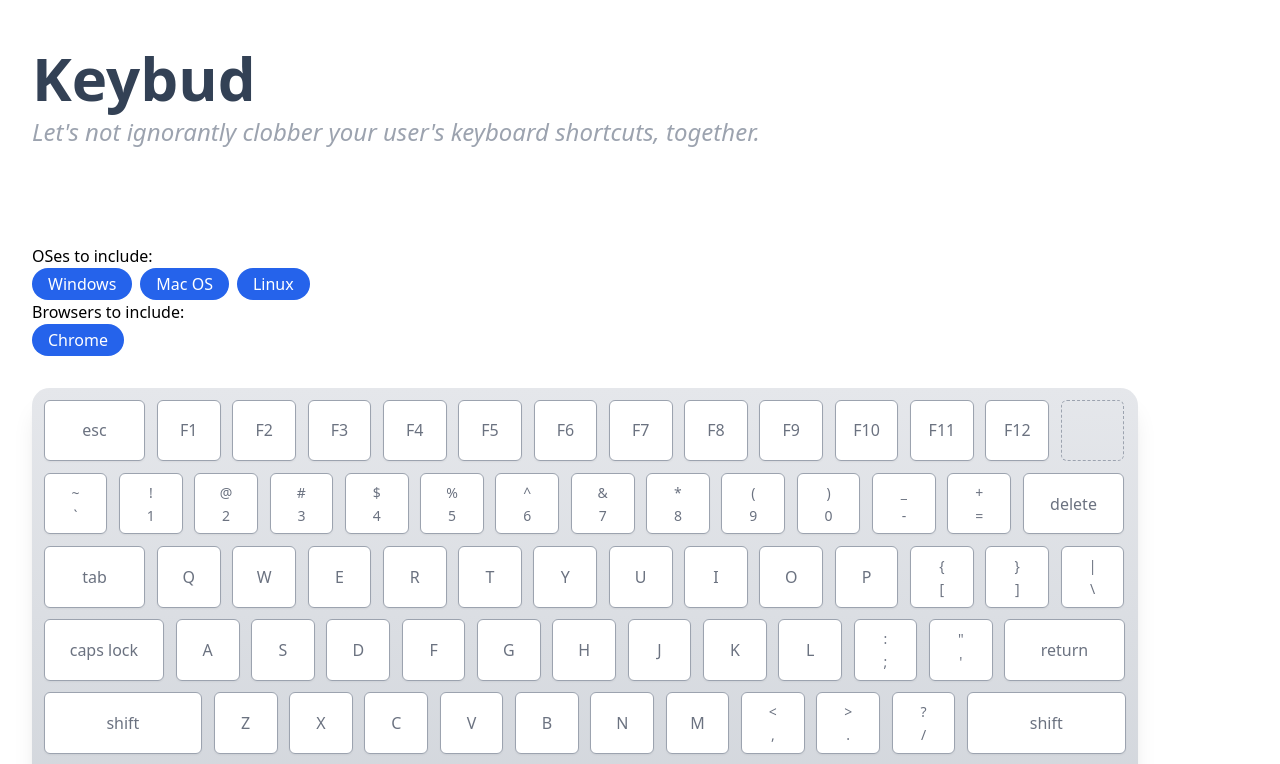
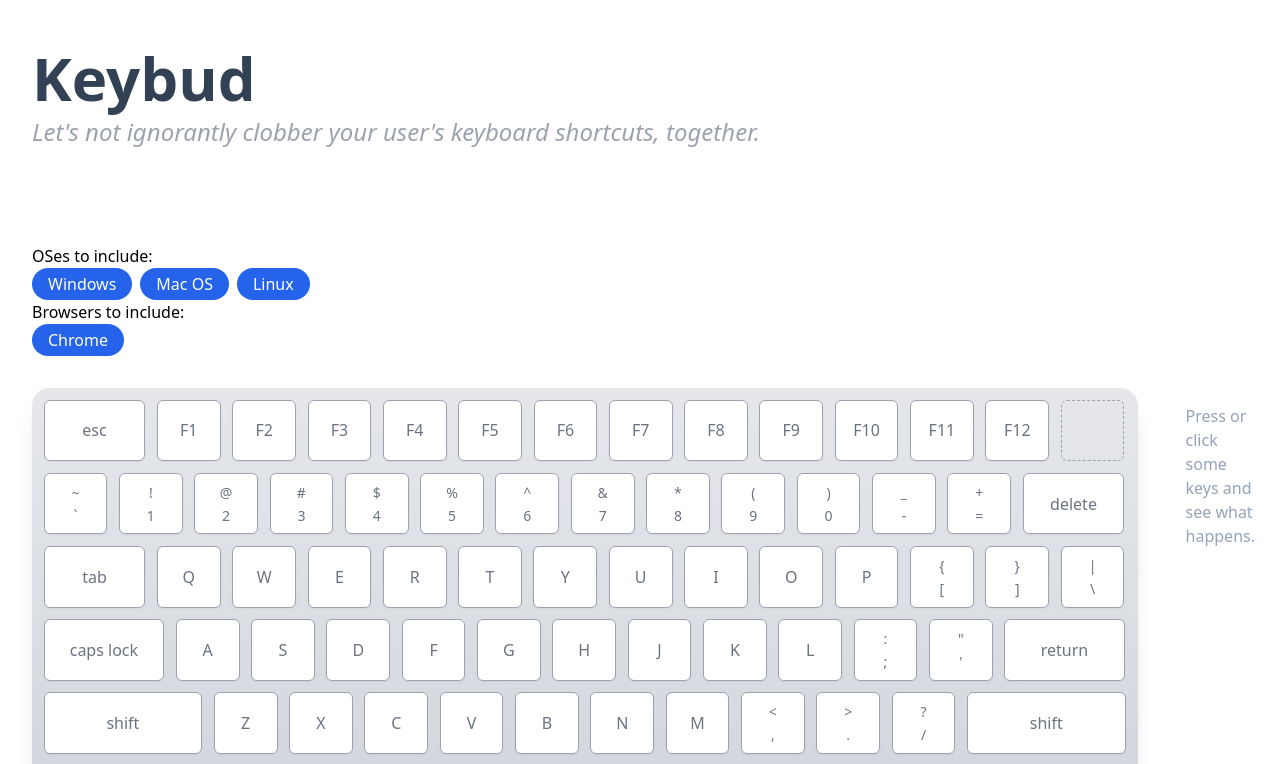
Before and after one commit to cbuchert/keybud, a React (Vite) app: page / in a window 1280 px wide. Shown: the top 764 px of the page. Built offline with nearby package versions, Linux system fonts and the light colour scheme.

Commit message:
Collisions are counted correctly.

```diff
--- a/src/App.tsx
+++ b/src/App.tsx
@@ -33,7 +33,7 @@
   const unitLength = 0.25
   const osCollisionCount = collisions.reduce((acc, curr) => {
     return acc.add(curr.os)
-  }, new Set<string>()).size
+  }, new Set()).size
 
   const handleClick = (code: KeyboardEvent["code"]) => () => {
     const hasActiveNonModifier = [...eventCodes, ...pinnedCodes].some(
@@ -139,7 +139,11 @@
                 (code) => appleQuertyKeymap[code]
               )}
             />
-            {eventCodes.size > 0 && (
+            {[...eventCodes, ...pinnedCodes].length === 0 ? (
+              <p className={"text-slate-400 mb-8"}>
+                Press or click some keys and see what happens.
+              </p>
+            ) : (
               <p className={"text-xl text-slate-400 mb-8"}>
                 {collisions.length} collision{collisions.length !== 1 && "s"}
                 {osCollisionCount > 1 &&
```
